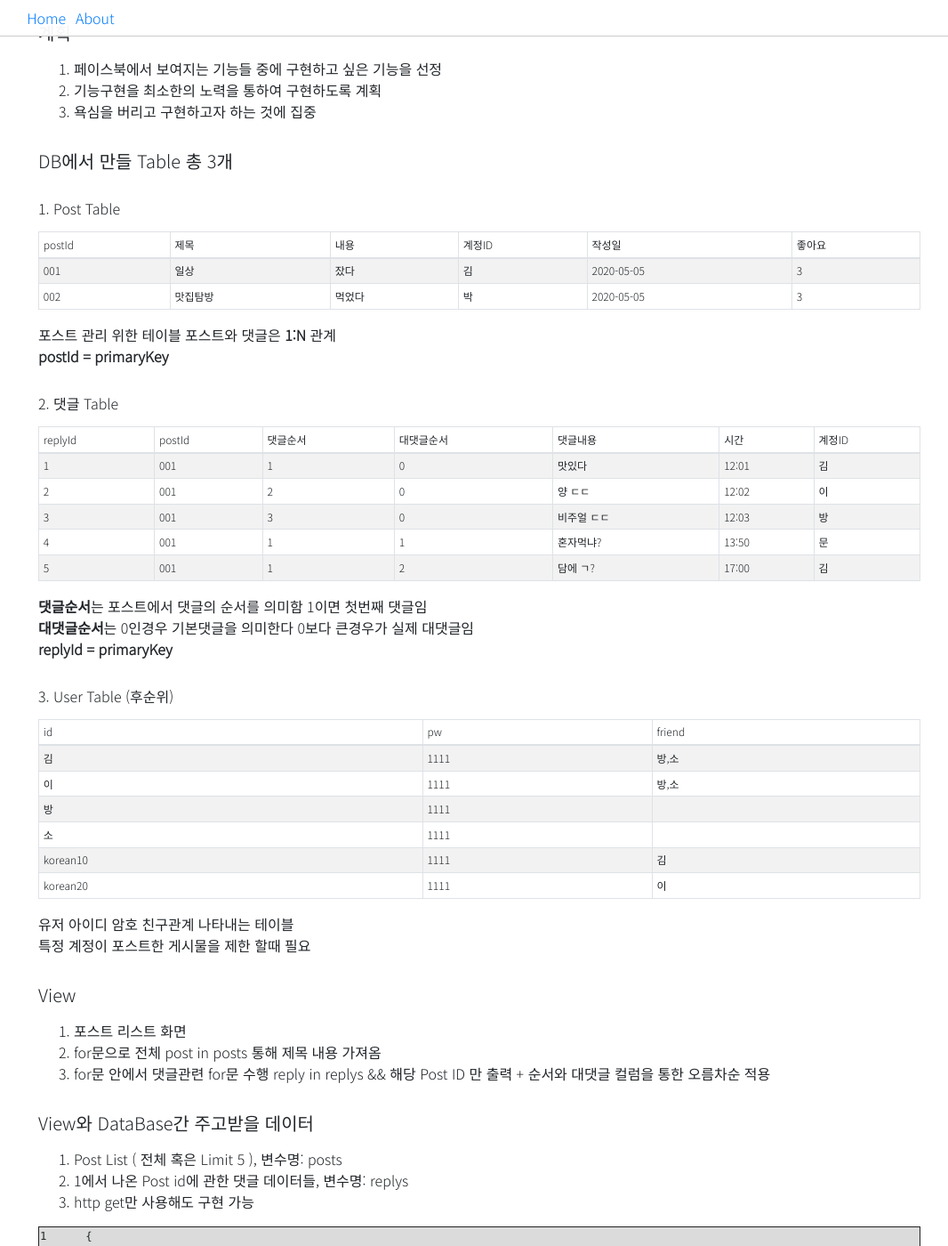
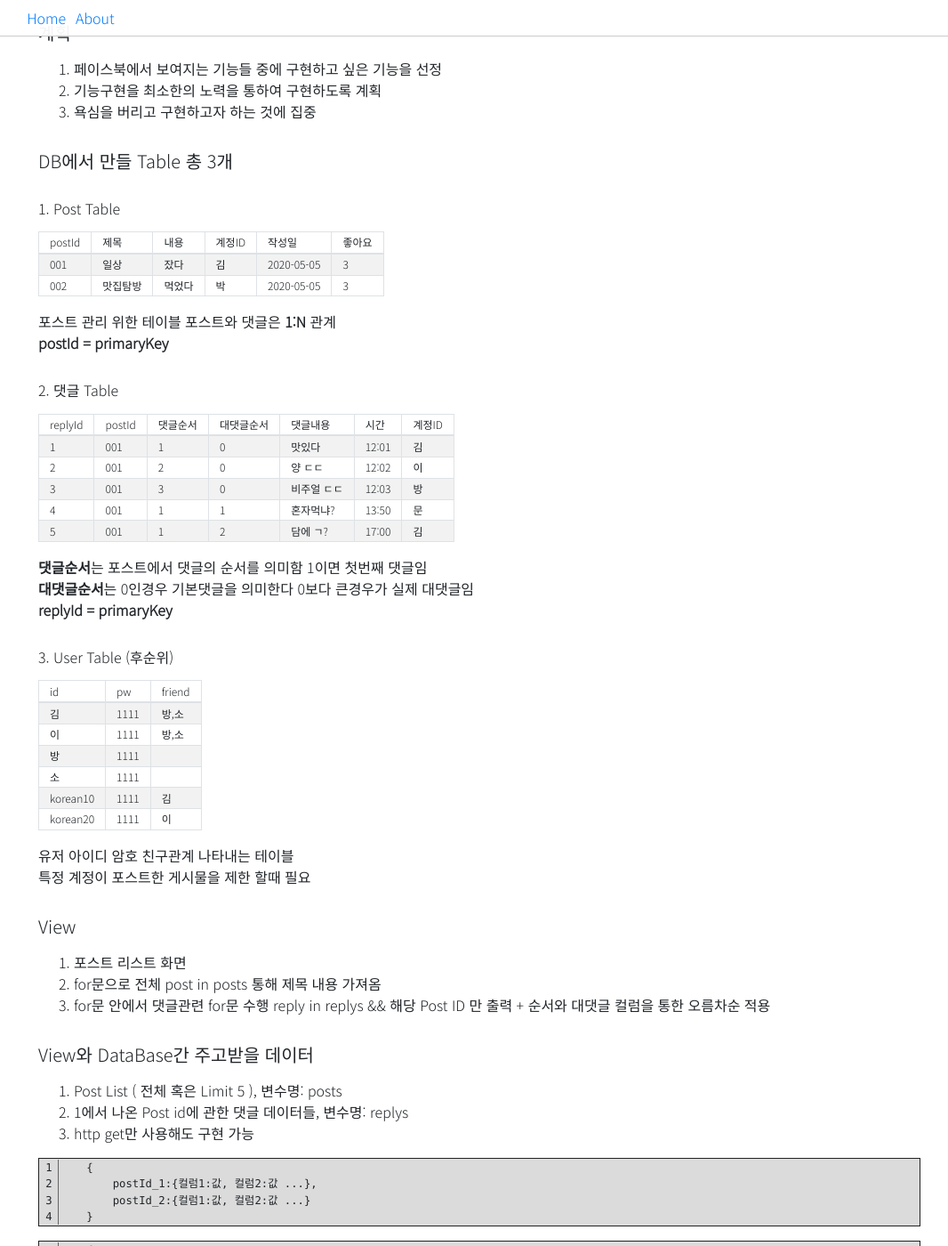
Before and after one commit to waonta/wati2.github.io, a Jekyll site: the page built from _posts/2020-05-05-Unlucky Facebook.md, in a window 1280 px wide and 1400 px high, scrolled down 287 px. Shown: the whole window at 89% size, without its empty margins (101-1167 px from the left). Built offline with Jekyll 4.4.1, drawn with Linux system fonts in a browser that asks for light colours.

Commit message:
edit table css

```diff
--- a/_sass/code.scss
+++ b/_sass/code.scss
@@ -1,8 +1,13 @@
 pre.lineno {
-    margin-right: 1em;
+    padding: 0 0.5em;
+    border-right: 1px solid #666666;
 }
 
 figure > pre {
     border: 1px solid #232323;
     background-color: #dbdbdb;
 }
+
+figure pre {
+    margin-bottom: 0;
+}
--- a/_sass/content.scss
+++ b/_sass/content.scss
@@ -25,4 +25,9 @@
 .content-post>table th, .content-post>table td {
     font-size: 0.75em;
     font-weight: 300;
+    padding: 0.2em 1em;
 }
+
+.content-post>table {
+    width: auto;
+}
```
